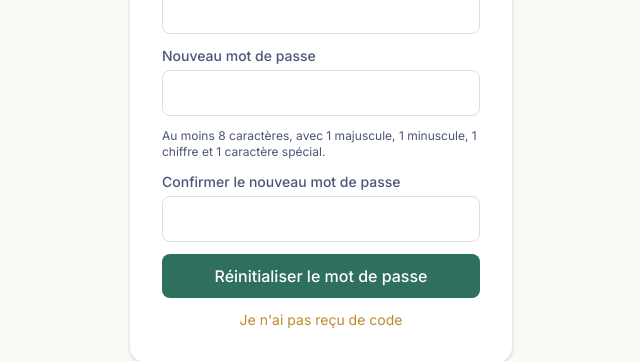
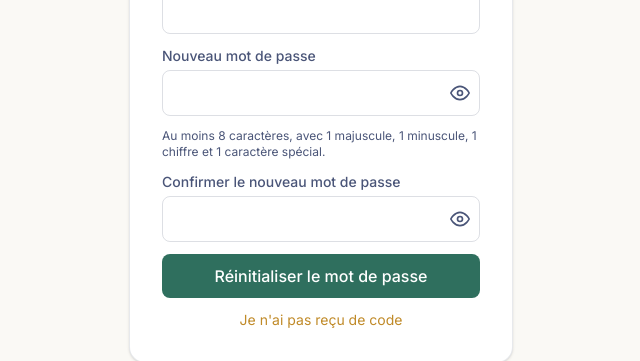
Before and after one commit to gestioncandidatob-2025/objectif-canada, a Next.js app in the folder frontend/: page /reinitialiser-mot-de-passe in a window 1280 px wide. Shown: the part 382-743 px from the top of the page, without its empty margins (319-959 px from the left). Built offline with nearby package versions, Linux system fonts and the light colour scheme.

Commit message:
Affichage du mot de passe sur la réinitialisation et la création d'utilisateur

```diff
--- a/frontend/app/(dashboard)/utilisateurs/page.tsx
+++ b/frontend/app/(dashboard)/utilisateurs/page.tsx
@@ -2,6 +2,7 @@
 
 import { useEffect, useState, Fragment } from "react";
 import { apiFetch } from "../../lib/api";
+import ChampMotDePasse from "../../components/ChampMotDePasse";
 
 type User = {
   _id: string;
@@ -174,8 +175,7 @@ export default function UtilisateursPage() {
               className={champClass}
             />
             <label className={labelClass}>Mot de passe</label>
-            <input
-              type="password"
+                        <ChampMotDePasse
               value={motDePasse}
               onChange={(e) => setMotDePasse(e.target.value)}
               className={champClass}
@@ -184,8 +184,7 @@ export default function UtilisateursPage() {
               Au moins 8 caractères, avec 1 majuscule, 1 minuscule, 1 chiffre et 1 caractère spécial.
             </p>
             <label className={labelClass}>Confirmer le mot de passe</label>
-            <input
-              type="password"
+                        <ChampMotDePasse
               value={motDePasseConfirmation}
               onChange={(e) => setMotDePasseConfirmation(e.target.value)}
               className={champClass}
--- a/frontend/app/reinitialiser-mot-de-passe/page.tsx
+++ b/frontend/app/reinitialiser-mot-de-passe/page.tsx
@@ -4,6 +4,7 @@ import { useState, Suspense } from "react";
 import { useRouter, useSearchParams } from "next/navigation";
 import Link from "next/link";
 import { apiFetch } from "../lib/api";
+import ChampMotDePasse from "../components/ChampMotDePasse";
 
 function ReinitialiserMotDePasseForm() {
   const router = useRouter();
@@ -100,8 +101,7 @@ function ReinitialiserMotDePasseForm() {
           />
 
           <label className={labelClass}>Nouveau mot de passe</label>
-          <input
-            type="password"
+                    <ChampMotDePasse
             value={nouveauMotDePasse}
             onChange={(e) => setNouveauMotDePasse(e.target.value)}
             className={champClass}
@@ -111,8 +111,7 @@ function ReinitialiserMotDePasseForm() {
           </p>
 
           <label className={labelClass}>Confirmer le nouveau mot de passe</label>
-          <input
-            type="password"
+                    <ChampMotDePasse
             value={confirmationMotDePasse}
             onChange={(e) => setConfirmationMotDePasse(e.target.value)}
             className={champClass}
```
